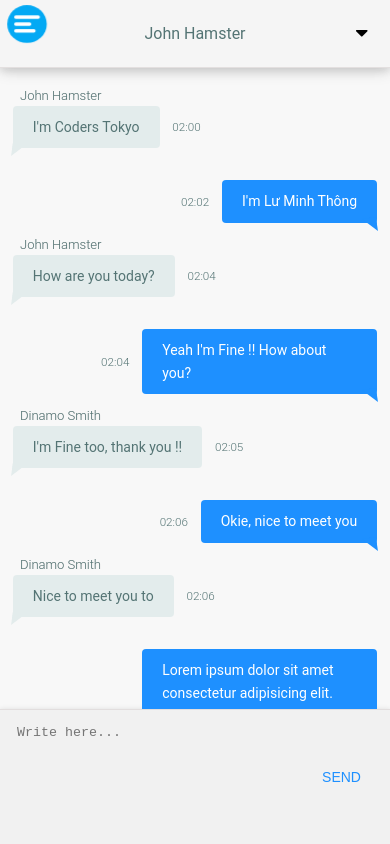
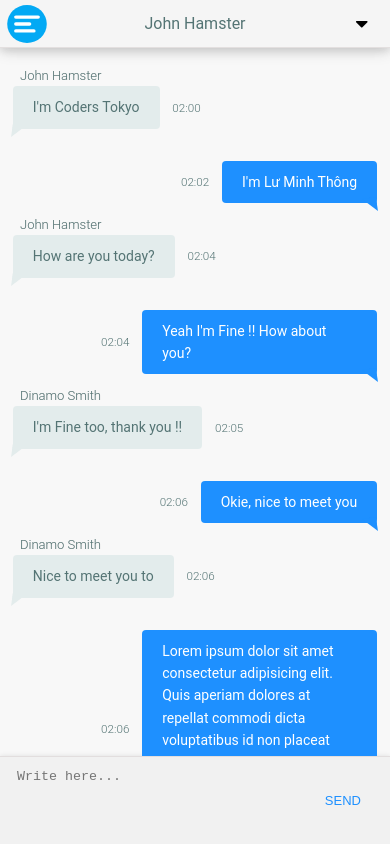
Before and after one commit to lmint3010/ctoky_chat, a plain HTML site: page index.html in a window 390 px wide. Drawn offline with Linux system fonts and the light colour scheme.

Commit message:
Update Responsive Scale

```diff
--- a/main.js
+++ b/main.js
@@ -1,7 +1,8 @@
 document.addEventListener('DOMContentLoaded', function () {
 
     var body = document.querySelector('body');
-    body.insertAdjacentHTML('afterbegin',
+    var topContent = document.querySelector('.top-content');
+    topContent.insertAdjacentHTML('afterbegin',
         `<div id="users-toggle">
         <div class="one"></div>
         <div class="two"></div>
--- a/style.css
+++ b/style.css
@@ -14,7 +14,7 @@ body {
 .container {
     display: grid;
     grid-template-columns: 22% 78%;
-    grid-template-rows: 8% 76% 16%;
+    grid-template-rows: 3rem auto 5.5rem;
     height: 100vh;
 }
 
@@ -141,11 +141,12 @@ small {
     border: none;
     outline: none;
     resize: none;
-    height: 95%;
-    width: 90%;
+    height: 100%;
+    width: 100%;
     color: inherit;
     line-height: 1.3rem;
     background-color: transparent;
+    flex-grow: 1;
 }
 
 .bottom-content button {
@@ -185,7 +186,7 @@ small {
 }
 
 #users-toggle {
-    position: fixed;
+    position: absolute;
     z-index: 1000;
     cursor: pointer;
     padding: 8px;
@@ -198,7 +199,7 @@ small {
     width: 30px;
     height: 4px;
     background-color: white;
-    border-radius: 6px;
+    border-radius: 3px;
     transition: 220ms ease;
     margin: 4px 0;
 }
@@ -311,6 +312,10 @@ small {
     .top-content .tools.active {
         transform: scale(1);
     }
+
+    .bottom-content button {
+        font-size: 13px;
+    }
 }
 
 @media (max-width: 600px) {
```
